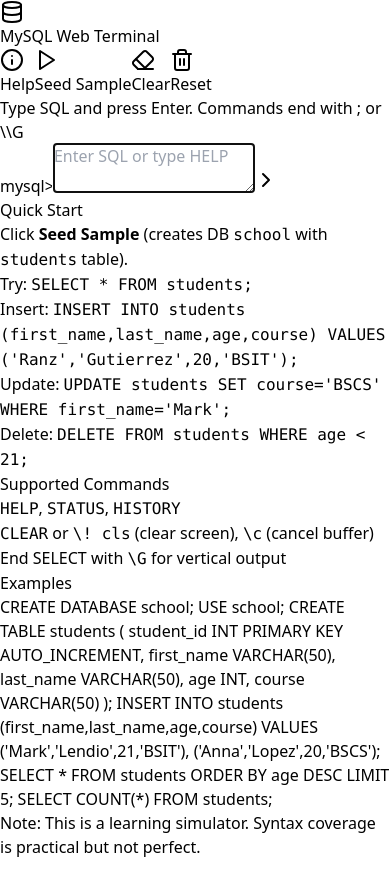
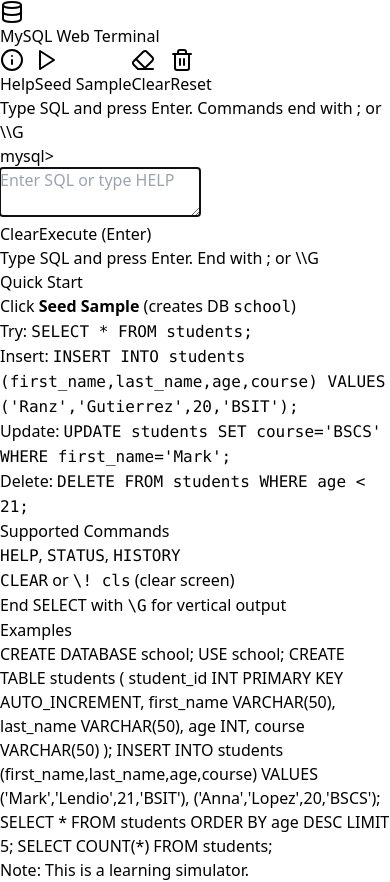
Before and after one commit to maxxNcode/mysql-terminal-sim, a React (Vite) app: page / in a window 390 px wide. Before the commit the page ends 859 px from the top, so only its background shows below. Built offline with nearby package versions, Linux system fonts and the light colour scheme.

Commit message:
Improve mobile responsiveness and UI/UX for MySQL Terminal Simulator - Enhanced input area with clear/execute buttons, improved terminal layout, better touch targets, and responsive design optimizations

```diff
--- a/src/MySQLTerminalSimulator.jsx
+++ b/src/MySQLTerminalSimulator.jsx
@@ -568,10 +568,10 @@
   return (
     <button
       onClick={onClick}
-      className="flex items-center gap-1 sm:gap-2 px-2 py-2 sm:px-3 sm:py-2 rounded-xl sm:rounded-2xl shadow-sm border hover:shadow-md transition text-xs sm:text-sm whitespace-nowrap"
+      className="flex items-center gap-1 px-2 py-1.5 sm:px-3 sm:py-2 rounded-lg sm:rounded-xl shadow-sm border hover:shadow-md transition text-xs whitespace-nowrap bg-black/30 hover:bg-black/50"
     >
-      <Icon className="w-4 h-4" />
-      <span className="hidden sm:inline">{label}</span>
+      <Icon className="w-3 h-3 sm:w-4 sm:h-4" />
+      <span className="hidden xs:inline">{label}</span>
     </button>
   );
 }
@@ -662,14 +662,14 @@
   }
 
   return (
-    <div className="min-h-screen bg-gradient-to-br from-slate-900 via-indigo-950 to-black text-slate-100 p-4 sm:p-6">
-      <div className="max-w-5xl mx-auto space-y-4">
-        <header className="flex flex-col sm:flex-row sm:items-center justify-between gap-4">
-          <div className="flex items-center gap-3">
-            <Database className="w-6 h-6" />
-            <h1 className="text-xl font-semibold">MySQL Web Terminal</h1>
+    <div className="min-h-screen bg-gradient-to-br from-slate-900 via-indigo-950 to-black text-slate-100 p-2 sm:p-4 md:p-6">
+      <div className="max-w-5xl mx-auto space-y-3 sm:space-y-4">
+        <header className="flex flex-col sm:flex-row sm:items-center justify-between gap-3 sm:gap-4">
+          <div className="flex items-center gap-2 sm:gap-3">
+            <Database className="w-5 h-5 sm:w-6 sm:h-6" />
+            <h1 className="text-lg sm:text-xl font-semibold">MySQL Web Terminal</h1>
           </div>
-          <div className="flex flex-wrap gap-2">
+          <div className="flex flex-wrap gap-1 sm:gap-2">
             <ToolbarButton icon={Info} label="Help" onClick={()=> appendOut(helpText())} />
             <ToolbarButton icon={Play} label="Seed Sample" onClick={seedSample} />
             <ToolbarButton icon={Eraser} label="Clear" onClick={()=> setOutput([])} />
@@ -677,45 +677,63 @@
           </div>
         </header>
 
-        <div className="grid grid-cols-1 gap-4">
-          <motion.div initial={{opacity:0, y:10}} animate={{opacity:1, y:0}} className="bg-black/50 rounded-2xl shadow-xl border border-white/10 p-4">
-            <div className="font-mono text-xs text-slate-400 mb-2">Type SQL and press Enter. Commands end with <span className="text-slate-200">;</span> or <span className="text-slate-200">\\G</span></div>
-            <div className="bg-black rounded-xl p-3 h-64 sm:h-[420px] overflow-auto border border-white/10">
-              <pre className="whitespace-pre-wrap text-sm leading-relaxed">{output.join('\n')}</pre>
+        <div className="grid grid-cols-1 gap-3 sm:gap-4">
+          <motion.div initial={{opacity:0, y:10}} animate={{opacity:1, y:0}} className="bg-black/50 rounded-xl sm:rounded-2xl shadow-xl border border-white/10 p-3 sm:p-4">
+            <div className="font-mono text-xs text-slate-400 mb-2 hidden sm:block">Type SQL and press Enter. Commands end with <span className="text-slate-200">;</span> or <span className="text-slate-200">\\G</span></div>
+            <div className="bg-black rounded-lg sm:rounded-xl p-2 sm:p-3 h-48 sm:h-64 md:h-[420px] overflow-auto border border-white/10">
+              <pre className="whitespace-pre-wrap text-xs sm:text-sm leading-relaxed">{output.join('\n')}</pre>
             </div>
-            <div className="mt-3 flex items-start gap-2">
-              <span className="font-mono mt-3 text-sm">mysql&gt;</span>
+            <div className="mt-2 sm:mt-3 flex flex-col sm:flex-row gap-2">
+              <div className="flex items-start">
+                <span className="font-mono text-sm sm:text-base mt-2 sm:mt-3">mysql&gt;</span>
+              </div>
+              <div className="flex-1 flex flex-col gap-2">
                 <textarea
                   ref={inputRef}
                   value={buffer}
                   onChange={e=> setBuffer(e.target.value)}
                   onKeyDown={handleKey}
                   placeholder={multiline?"(multi-line) end with ; or \\G":"Enter SQL or type HELP"}
-                className="flex-1 bg-black/70 border border-white/10 rounded-xl p-3 font-mono text-sm min-h-[80px] focus:outline-none focus:ring-2 focus:ring-indigo-500"
+                  className="flex-1 bg-black/70 border border-white/10 rounded-lg sm:rounded-xl p-2 sm:p-3 font-mono text-sm focus:outline-none focus:ring-2 focus:ring-indigo-500 min-h-[60px] sm:min-h-[80px]"
                 />
-              <button onClick={onEnter} className="px-3 py-2 rounded-xl bg-indigo-600 hover:bg-indigo-500 shadow h-12 w-12 flex items-center justify-center">
-                <ChevronRight className="w-5 h-5" />
+                <div className="flex gap-2">
+                  <button
+                    onClick={() => setBuffer('')}
+                    className="px-3 py-2 rounded-lg bg-gray-700 hover:bg-gray-600 text-xs sm:text-sm"
+                  >
+                    Clear
                   </button>
+                  <button
+                    onClick={onEnter}
+                    className="flex-1 px-3 py-2 rounded-lg bg-indigo-600 hover:bg-indigo-500 shadow text-sm font-medium"
+                  >
+                    Execute (Enter)
+                  </button>
+                </div>
+              </div>
+            </div>
+            <div className="mt-2 sm:mt-3 font-mono text-xs text-slate-400 sm:hidden">
+              Type SQL and press Enter. End with <span className="text-slate-200">;</span> or <span className="text-slate-200">\\G</span>
             </div>
           </motion.div>
 
-          <motion.div initial={{opacity:0, y:10}} animate={{opacity:1, y:0}} className="bg-white/5 rounded-2xl shadow-xl border border-white/10 p-4 space-y-4">
-            <h2 className="text-lg font-semibold">Quick Start</h2>
-            <ol className="list-decimal list-inside space-y-2 text-slate-200 text-sm">
-              <li>Click <b>Seed Sample</b> (creates DB <code>school</code> with <code>students</code> table).</li>
-              <li>Try: <code className="bg-black/40 px-1 rounded">SELECT * FROM students;</code></li>
-              <li>Insert: <code className="bg-black/40 px-1 rounded">INSERT INTO students (first_name,last_name,age,course) VALUES ('Ranz','Gutierrez',20,'BSIT');</code></li>
-              <li>Update: <code className="bg-black/40 px-1 rounded">UPDATE students SET course='BSCS' WHERE first_name='Mark';</code></li>
-              <li>Delete: <code className="bg-black/40 px-1 rounded">DELETE FROM students WHERE age &lt; 21;</code></li>
+          <motion.div initial={{opacity:0, y:10}} animate={{opacity:1, y:0}} className="bg-white/5 rounded-xl sm:rounded-2xl shadow-xl border border-white/10 p-3 sm:p-4 space-y-3 sm:space-y-4">
+            <h2 className="text-base sm:text-lg font-semibold">Quick Start</h2>
+            <ol className="list-decimal list-inside space-y-1 sm:space-y-2 text-slate-200 text-xs sm:text-sm">
+              <li>Click <b>Seed Sample</b> (creates DB <code>school</code>)</li>
+              <li>Try: <code className="bg-black/40 px-1 rounded text-xs">SELECT * FROM students;</code></li>
+              <li>Insert: <code className="bg-black/40 px-1 rounded text-xs">INSERT INTO students (first_name,last_name,age,course) VALUES ('Ranz','Gutierrez',20,'BSIT');</code></li>
+              <li>Update: <code className="bg-black/40 px-1 rounded text-xs">UPDATE students SET course='BSCS' WHERE first_name='Mark';</code></li>
+              <li>Delete: <code className="bg-black/40 px-1 rounded text-xs">DELETE FROM students WHERE age &lt; 21;</code></li>
             </ol>
-            <h3 className="font-semibold mt-4">Supported Commands</h3>
-            <ul className="list-disc list-inside text-sm text-slate-200 space-y-1">
+            <h3 className="font-semibold mt-3 sm:mt-4 text-sm sm:text-base">Supported Commands</h3>
+            <ul className="list-disc list-inside text-xs sm:text-sm text-slate-200 space-y-1">
               <li><code>HELP</code>, <code>STATUS</code>, <code>HISTORY</code></li>
-              <li><code>CLEAR</code> or <code>\! cls</code> (clear screen), <code>\c</code> (cancel buffer)</li>
+              <li><code>CLEAR</code> or <code>\! cls</code> (clear screen)</li>
               <li>End SELECT with <code>\G</code> for vertical output</li>
             </ul>
-            <h3 className="font-semibold mt-4">Examples</h3>
-            <div className="text-xs space-y-2 bg-black/30 rounded-xl p-3 font-mono overflow-x-auto">
+            <h3 className="font-semibold mt-3 sm:mt-4 text-sm sm:text-base">Examples</h3>
+            <div className="text-xs space-y-2 bg-black/30 rounded-lg sm:rounded-xl p-2 sm:p-3 font-mono overflow-x-auto max-h-32 sm:max-h-40">
 {`
 CREATE DATABASE school;
 USE school;
@@ -733,7 +751,7 @@
 SELECT COUNT(*) FROM students;
 `}
             </div>
-            <p className="text-xs text-slate-400">Note: This is a learning simulator. Syntax coverage is practical but not perfect.</p>
+            <p className="text-xs text-slate-400">Note: This is a learning simulator.</p>
           </motion.div>
         </div>
       </div>
```
Lines whose indentation alone changed are shown as unchanged.
